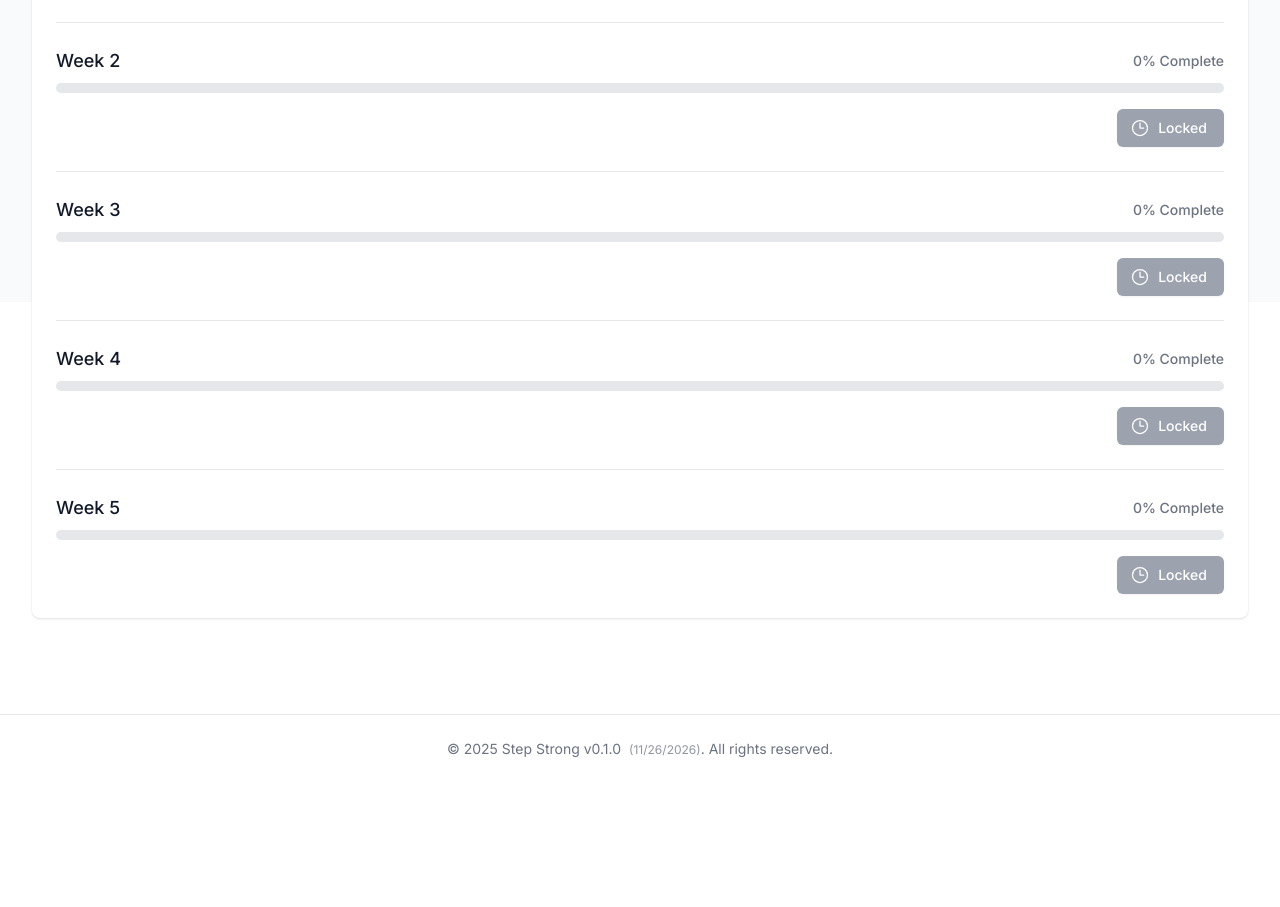
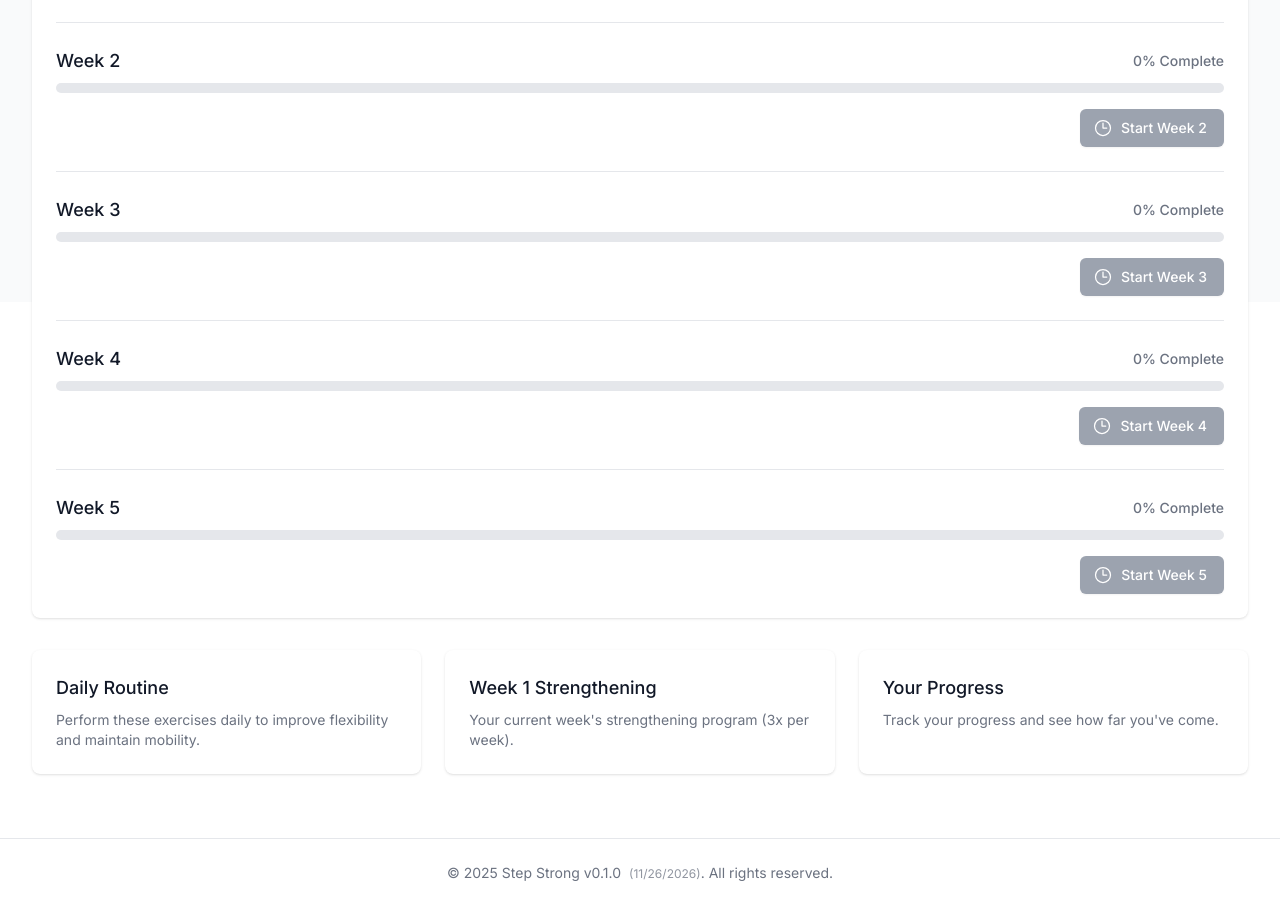
Before and after one commit to cdcunha/step-strong, a Next.js app: page / in a window 1280 px wide. Shown: the part 498-1405 px from the top of the page. Before the commit the page ends 1281 px from the top, so only its background shows below. Built offline with nearby package versions, Linux system fonts and the light colour scheme.

Commit message:
Bring back links deleted by mistake

```diff
--- a/src/app/home-content.tsx
+++ b/src/app/home-content.tsx
@@ -52,17 +52,17 @@ export default function HomeContent() {
                   {currentWeek > week || isWeekComplete(week) ? (
                     <>
                       <CheckCircleIcon className="-ml-1 mr-2 h-5 w-5" />
-                      View
+                      View Week {week}
                     </>
                   ) : currentWeek === week ? (
                     <>
                       <ArrowPathIcon className="animate-spin -ml-1 mr-2 h-5 w-5" />
-                      Continue
+                      Continue Week {week}
                     </>
                   ) : (
                     <>
                       <ClockIcon className="-ml-1 mr-2 h-5 w-5" />
-                      Locked
+                      Start Week {week}
                     </>
                   )}
                 </Link>
@@ -71,6 +71,45 @@ export default function HomeContent() {
           ))}
         </div>
       </div>
+      <div className="grid grid-cols-1 gap-6 sm:grid-cols-2 lg:grid-cols-3">
+        <Link
+          href="/daily-routine"
+          className="bg-white overflow-hidden shadow rounded-lg hover:shadow-md transition-shadow duration-200"
+        >
+          <div className="px-4 py-5 sm:p-6">
+            <h3 className="text-lg font-medium text-gray-900">Daily Routine</h3>
+            <p className="mt-2 text-sm text-gray-500">
+              Perform these exercises daily to improve flexibility and maintain mobility.
+            </p>
+          </div>
+        </Link>
+
+        <Link
+          href={`/week/${currentWeek}`}
+          className="bg-white overflow-hidden shadow rounded-lg hover:shadow-md transition-shadow duration-200"
+        >
+          <div className="px-4 py-5 sm:p-6">
+            <h3 className="text-lg font-medium text-gray-900">
+              Week {currentWeek} Strengthening
+            </h3>
+            <p className="mt-2 text-sm text-gray-500">
+              Your current week's strengthening program (3x per week).
+            </p>
+          </div>
+        </Link>
+
+        <Link
+          href="/progress"
+          className="bg-white overflow-hidden shadow rounded-lg hover:shadow-md transition-shadow duration-200"
+        >
+          <div className="px-4 py-5 sm:p-6">
+            <h3 className="text-lg font-medium text-gray-900">Your Progress</h3>
+            <p className="mt-2 text-sm text-gray-500">
+              Track your progress and see how far you've come.
+            </p>
+          </div>
+        </Link>
+       </div>
     </div>
   );
 }
```
